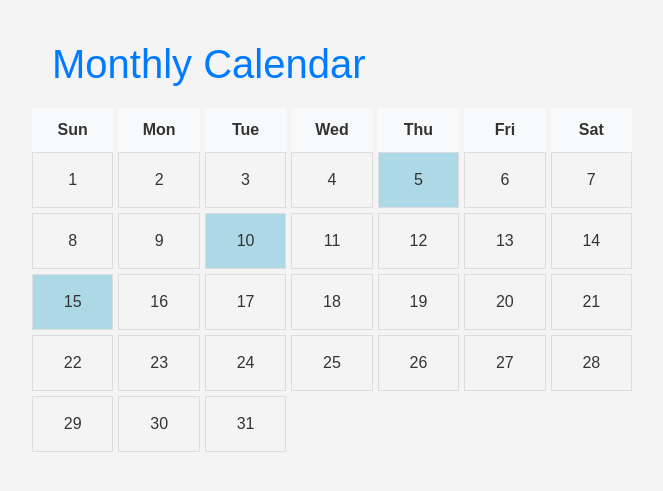
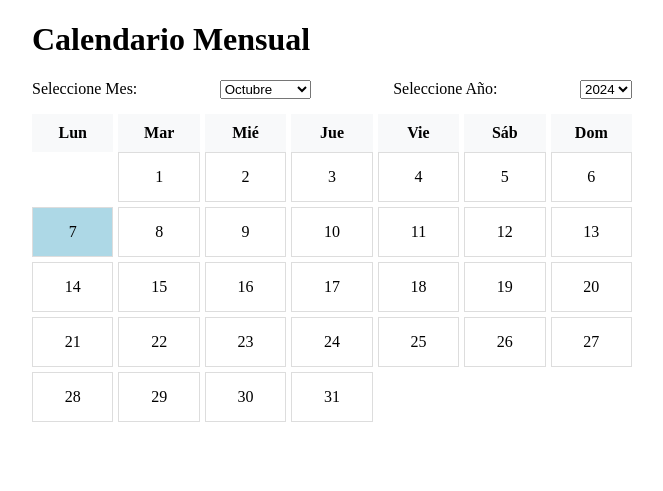
Before and after one commit to adamulp/lab2-integrador-jofre-rigg, a Node server app: template app/views/navMes.pug in a window 1280 px wide. Shown: the top 491 px of the page, without its empty margins (308-971 px from the left). Run offline with Node 20, Linux system fonts and the light colour scheme; the template is opened without the code that fills it, so the values that code supplies are empty; style sheets or scripts are compiled from the project's sources; some libraries are stand-ins or nearby versions.

Commit message:
Agregar calendario mensual

```diff
--- a/app/app.js
+++ b/app/app.js
@@ -118,6 +118,10 @@ app.get('/calendario', async (req, res) => {
     }
   });
 
+app.get('/navMes', (req, res) => {
+res.render('navMes');
+});
+
 // Route for turnos page
 app.get('/turnos', async (req, res) => {
     try {
--- /dev/null
+++ b/app/public/styles/navMes.css
@@ -0,0 +1,39 @@
+.calendar-container {
+  max-width: 600px;
+  margin: 20px auto;
+}
+
+.calendar-grid {
+  display: grid;
+  grid-template-columns: repeat(7, 1fr);
+  gap: 5px;
+  text-align: center;
+}
+
+.day-header {
+  font-weight: bold;
+  background-color: #f8f9fa;
+  padding: 10px;
+}
+
+.calendar-date {
+  padding: 15px;
+  border: 1px solid #ddd;
+  cursor: pointer;
+  transition: background-color 0.3s ease;
+}
+.calendar-date:hover {
+  background-color: #e9e9e9;
+}
+
+.highlighted {
+  background-color: lightblue !important;
+}
+
+.select-container {
+  display: flex;
+  justify-content: space-between;
+  margin-bottom: 15px;
+}
+
+/*# sourceMappingURL=navMes.css.map */
--- /dev/null
+++ b/app/sass/navMes.sass
@@ -0,0 +1,37 @@
+// General container for the monthly calendar
+.calendar-container
+  max-width: 600px
+  margin: 20px auto
+
+// Grid layout for the monthly calendar
+.calendar-grid
+  display: grid
+  grid-template-columns: repeat(7, 1fr)
+  gap: 5px
+  text-align: center
+
+// Styling for weekday headers
+.day-header
+  font-weight: bold
+  background-color: #f8f9fa
+  padding: 10px
+
+// Styling for individual calendar dates
+.calendar-date
+  padding: 15px
+  border: 1px solid #ddd
+  cursor: pointer
+  transition: background-color 0.3s ease
+
+  &:hover
+    background-color: #e9e9e9
+
+// Highlight selected dates
+.highlighted
+  background-color: lightblue !important
+
+// Container for the select dropdowns for year and month
+.select-container
+  display: flex
+  justify-content: space-between
+  margin-bottom: 15px
--- a/app/views/navMes.pug
+++ b/app/views/navMes.pug
@@ -1,63 +1,25 @@
 doctype html
 html
   head
-    title Monthly Calendar
-    link(rel='stylesheet', href='https://cdnjs.cloudflare.com/ajax/libs/bootstrap/5.1.3/css/bootstrap.min.css')
-    link(rel='stylesheet', href='/styles/styles.css')
+    title Calendario Mensual
+    link(rel='stylesheet', href='/styles/navMes.css')
     script(src='https://code.jquery.com/jquery-3.6.0.min.js')
-    style.
-      .calendar-container {
-        max-width: 600px;
-        margin: 20px auto;
-      }
-      .calendar-grid {
-        display: grid;
-        grid-template-columns: repeat(7, 1fr);
-        gap: 5px;
-        text-align: center;
-      }
-      .day-header {
-        font-weight: bold;
-        background-color: #f8f9fa;
-        padding: 10px;
-      }
-      .calendar-date {
-        padding: 15px;
-        border: 1px solid #ddd;
-        cursor: pointer;
-        transition: background-color 0.3s ease;
-      }
-      .calendar-date:hover {
-        background-color: #e9e9e9;
-      }
-      .highlighted {
-        background-color: lightblue !important;
-      }
+    script(src='/scripts/navMes.js')
   body
     .calendar-container
-      h1 Monthly Calendar
-      // Weekday headers
+      h1 Calendario Mensual
+      .select-container
+        label(for='month-select') Seleccione Mes:
+        select#month-select.form-select(name='month')
+          each mes, index in ['Enero', 'Febrero', 'Marzo', 'Abril', 'Mayo', 'Junio', 'Julio', 'Agosto', 'Septiembre', 'Octubre', 'Noviembre', 'Diciembre']
+            option(value=index) #{mes}
+        label(for='year-select') Seleccione Año:
+        select#year-select.form-select(name='year')
+          each year in Array(5).fill().map((_, i) => new Date().getFullYear() - 2 + i)
+            option(value=year) #{year}
+      // Weekday headers (starting from Monday)
       .calendar-grid
-        each day in ['Sun', 'Mon', 'Tue', 'Wed', 'Thu', 'Fri', 'Sat']
+        each day in ['Lun', 'Mar', 'Mié', 'Jue', 'Vie', 'Sáb', 'Dom']
           div.day-header #{day}
       // Dates for the current month
-      .calendar-grid
-        each dayNumber in Array(31).fill().map((_, i) => i + 1)
-          div.calendar-date(data-date=dayNumber) #{dayNumber}
-    script.
-      $(document).ready(function() {
-        // Allow users to select dates by clicking
-        $('.calendar-date').click(function() {
-          $(this).toggleClass('highlighted');
-        });
-
-        // Function to highlight specific dates
-        function highlightDates(dateNumbers) {
-          dateNumbers.forEach(function(date) {
-            $(`.calendar-date[data-date="${date}"]`).addClass('highlighted');
-          });
-        }
-
-        // Example usage: Highlighting the 5th, 10th, and 15th of the month
-        highlightDates([5, 10, 15]);
-      });
+      .calendar-grid#calendar-dates
```
Also changed, not shown: app/public/scripts/navMes.js (added, +64 -0 lines), app/views/calendario.pug (line endings or trailing spaces), 1 other file.
